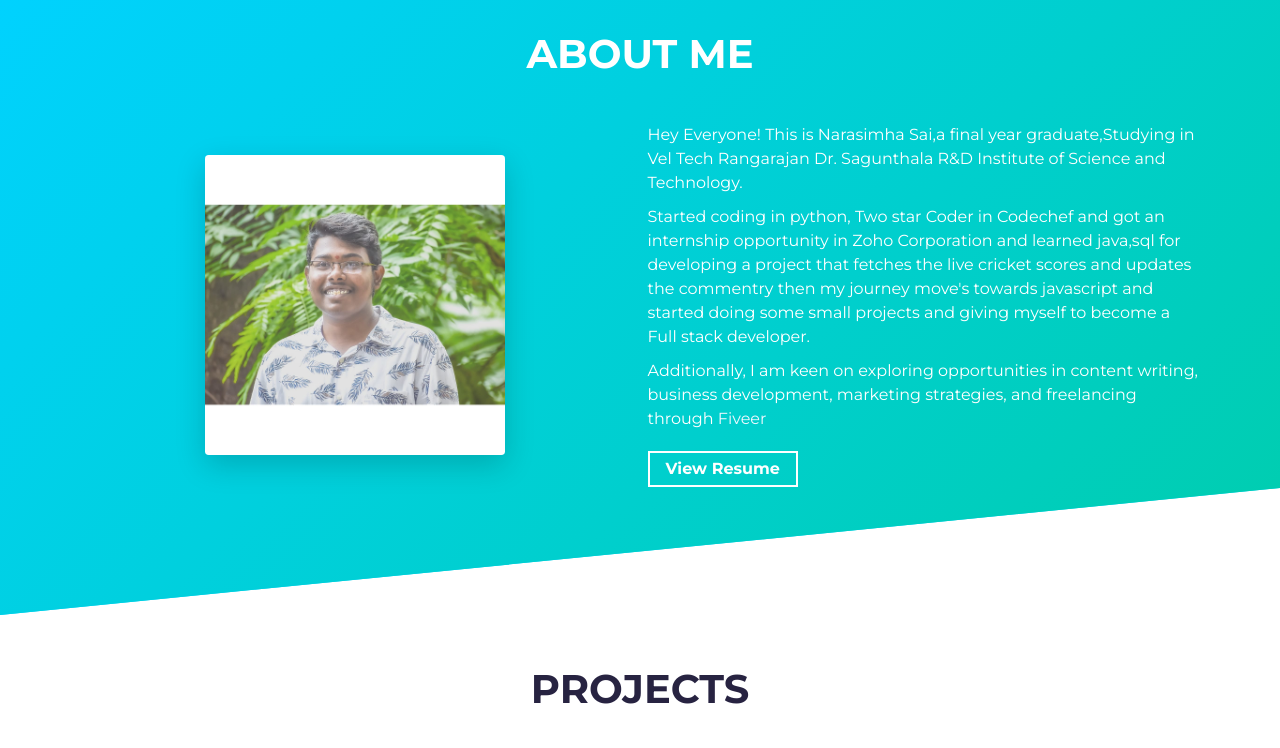
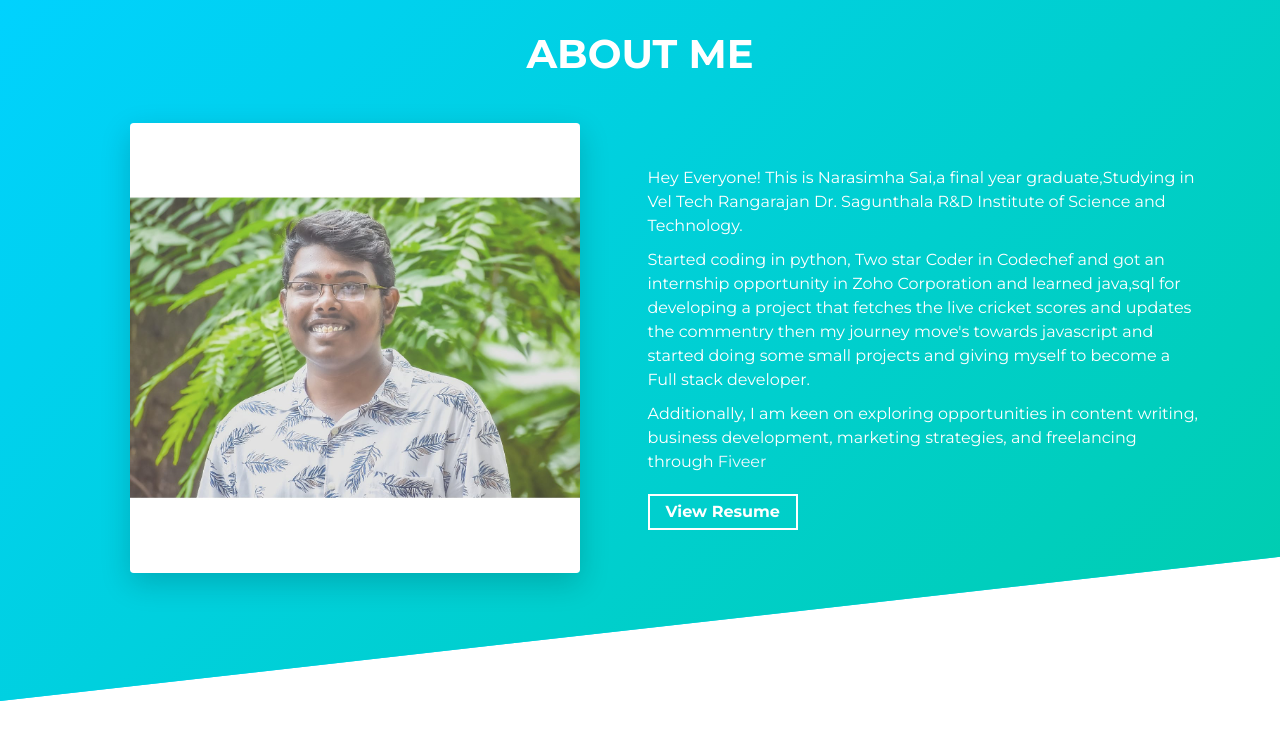
Before and after one commit to Narasimha13009/portfolio, a website built with Parcel: page src/index.html in a window 1280 px wide. Shown: the part 820-1568 px from the top of the page. Built offline with nearby package versions, Linux system fonts and the light colour scheme.

Commit message:
Update index.html

```diff
--- a/src/index.html
+++ b/src/index.html
@@ -70,7 +70,7 @@
                 alt="Profile Image"
                 class="img-fluid rounded shadow-lg"
                 height="auto"
-                width="300px"
+                width="450px"
                 src="assets/profile.jpeg"
                 alt="Profile Image"
               />
```
